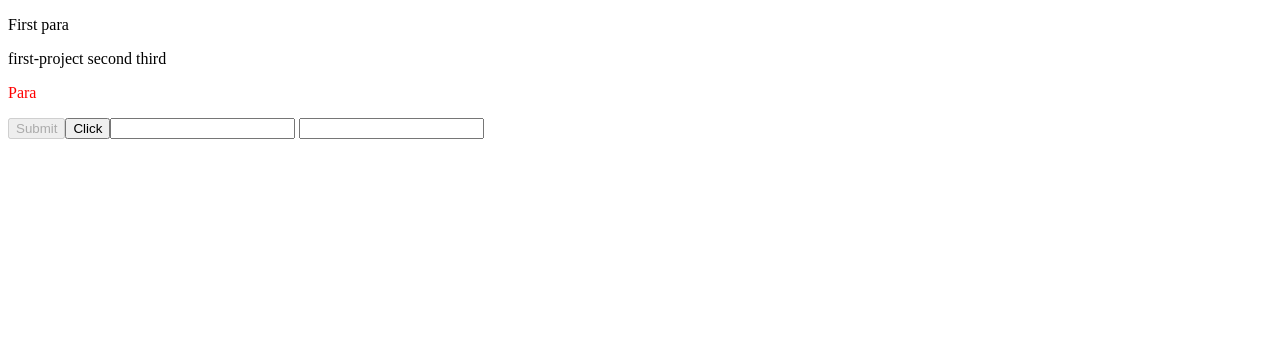
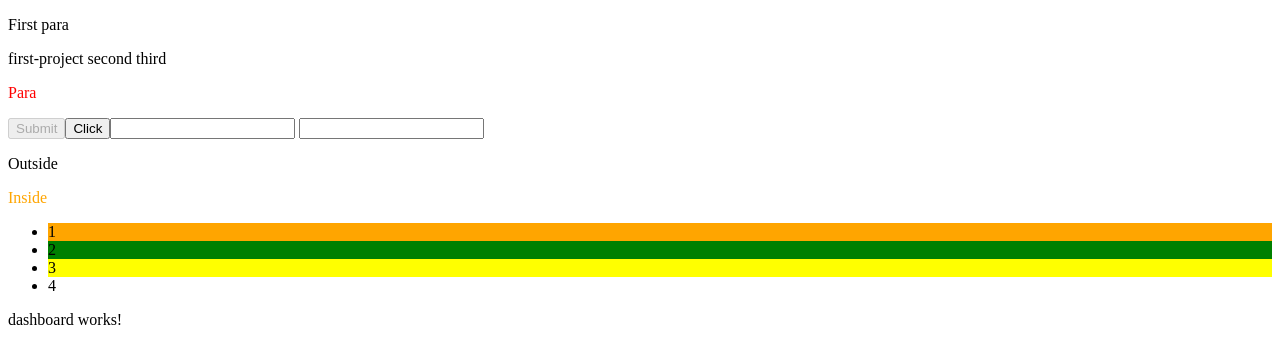
Before and after one commit to Jagan-P/angular-08-jun-2021, an Angular app: page / in a window 1280 px wide. Shown: the top 364 px of the page. Built offline with nearby package versions, Linux system fonts and the light colour scheme.

Commit message:
new component, purpose and types of component selector, scss

```diff
--- a/src/app/app.component.html
+++ b/src/app/app.component.html
@@ -17,3 +17,17 @@
 {{inputValueSecond}}
 <input type="text" [(ngModel)]="inputValue" />
 {{inputValue}}
+
+<p>Outside</p>
+<div>
+    <p>Inside</p>
+</div>
+
+<ul>
+    <li>1</li>
+    <li>2</li>
+    <li>3</li>
+    <li>4</li>
+</ul>
+
+<p app-dashboard></p>
--- a/src/app/app.component.scss
+++ b/src/app/app.component.scss
@@ -1,7 +1,29 @@
 .font {
-    color: red;
+  color: red;
 }
 
 .background {
-    background-color: green;
+  background-color: green;
 }
+
+// div p {
+//     color: orange;
+// }
+
+div {
+  p {
+    color: orange;
+  }
+}
+
+$backgrounds: (
+  1: orange,
+  2: green,
+  3: yellow,
+);
+
+@for $i from 1 through 3 {
+  li:nth-child(#{$i}) {
+    background-color: map-get($backgrounds, $i);
+  }
+}
--- a/src/app/app.module.ts
+++ b/src/app/app.module.ts
@@ -3,10 +3,12 @@ import { NgModule } from '@angular/core';
 import { FormsModule } from '@angular/forms'
 
 import { AppComponent } from './app.component';
+import { DashboardComponent } from './dashboard/dashboard.component';
 
 @NgModule({
   declarations: [
-    AppComponent
+    AppComponent,
+    DashboardComponent
   ],
   imports: [
     BrowserModule,
--- /dev/null
+++ b/src/app/dashboard/dashboard.component.html
@@ -0,0 +1 @@
+<p>dashboard works!</p>
--- /dev/null
+++ b/src/app/dashboard/dashboard.component.ts
@@ -0,0 +1,15 @@
+import { Component, OnInit } from '@angular/core';
+
+@Component({
+  selector: '[app-dashboard]',
+  templateUrl: './dashboard.component.html',
+  styleUrls: ['./dashboard.component.scss']
+})
+export class DashboardComponent implements OnInit {
+
+  constructor() { }
+
+  ngOnInit() {
+  }
+
+}
```
Also changed, not shown: src/app/dashboard/dashboard.component.scss (added), 1 other file (tests, documents, lock files or other folders).
